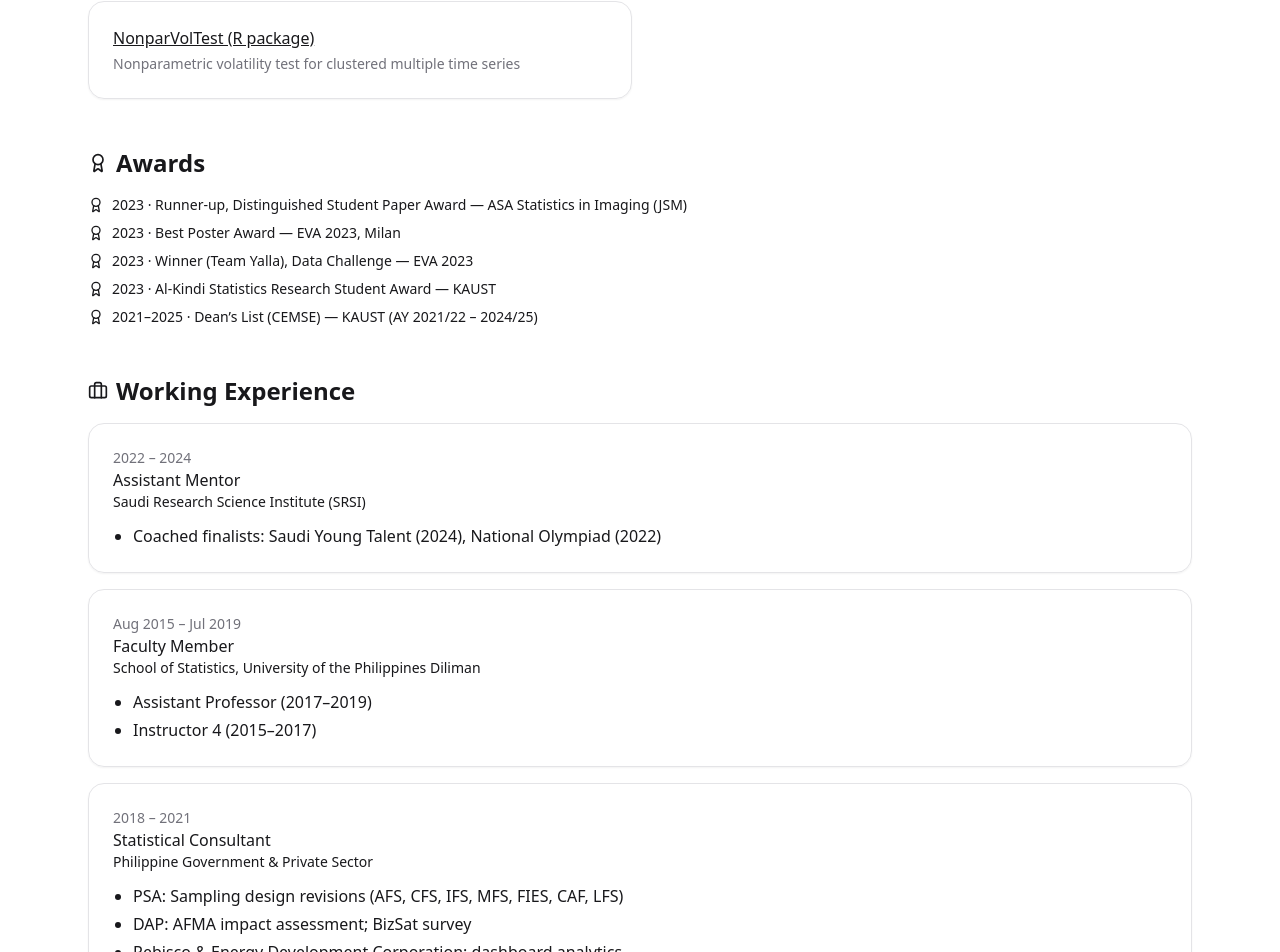
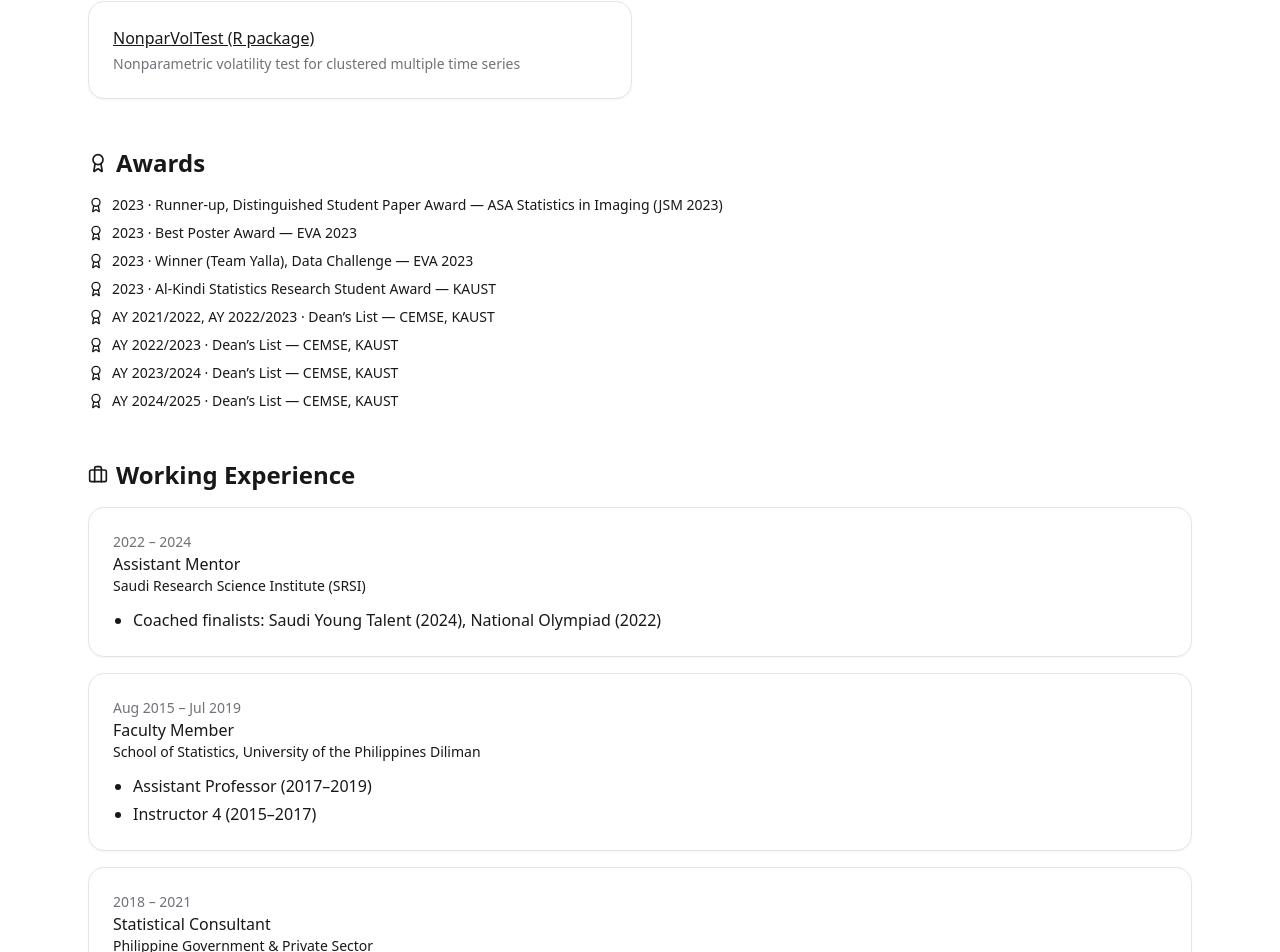
Before and after one commit to ptredondo/ptredondo.github.io, a React (Vite) app: page / in a window 1280 px wide. Shown: the part 2204-3156 px from the top of the page. Built offline with nearby package versions, Linux system fonts and the light colour scheme.

Commit message:
Update App.jsx

```diff
--- a/src/App.jsx
+++ b/src/App.jsx
@@ -48,11 +48,14 @@ const resume = {
     { name: "NonparVolTest (R package)", note: "Nonparametric volatility test for clustered multiple time series", link: "https://github.com/ptredondo/NonparVolTest" },
   ],
   awards: [
-    { name: "Runner-up, Distinguished Student Paper Award", org: "ASA Statistics in Imaging (JSM)", year: "2023" },
-    { name: "Best Poster Award", org: "EVA 2023, Milan", year: "2023" },
+    { name: "Runner-up, Distinguished Student Paper Award", org: "ASA Statistics in Imaging (JSM 2023)", year: "2023" },
+    { name: "Best Poster Award", org: "EVA 2023", year: "2023" },
     { name: "Winner (Team Yalla), Data Challenge", org: "EVA 2023", year: "2023" },
     { name: "Al-Kindi Statistics Research Student Award", org: "KAUST", year: "2023" },
-    { name: "Dean’s List (CEMSE)", org: "KAUST (AY 2021/22 – 2024/25)", year: "2021–2025" },
+    { name: "Dean’s List", org: "CEMSE, KAUST", year: "AY 2021/2022, AY 2022/2023" },
+    { name: "Dean’s List", org: "CEMSE, KAUST", year: "AY 2022/2023" },
+    { name: "Dean’s List", org: "CEMSE, KAUST", year: "AY 2023/2024" },
+    { name: "Dean’s List", org: "CEMSE, KAUST", year: "AY 2024/2025" },
   ],
   experience: [
     { role: "Assistant Mentor", org: "Saudi Research Science Institute (SRSI)", period: "2022 – 2024", bullets: ["Coached finalists: Saudi Young Talent (2024), National Olympiad (2022)"] },
```
